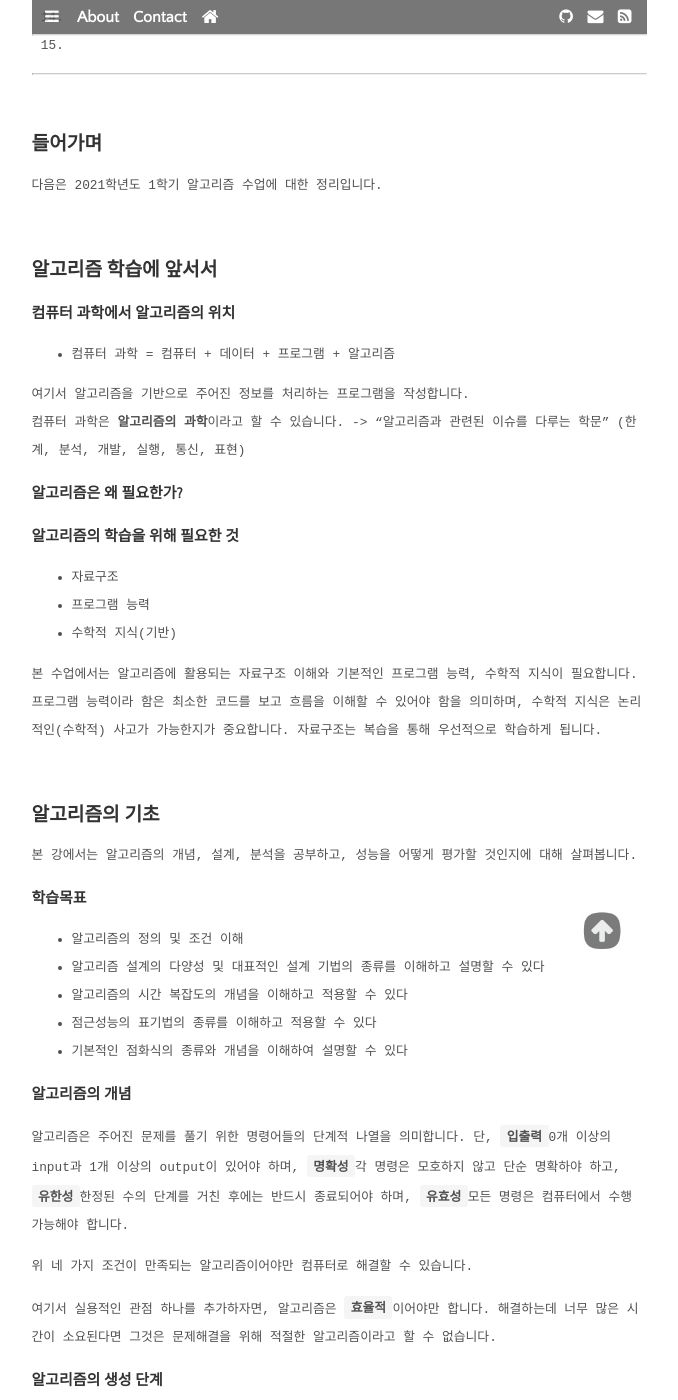
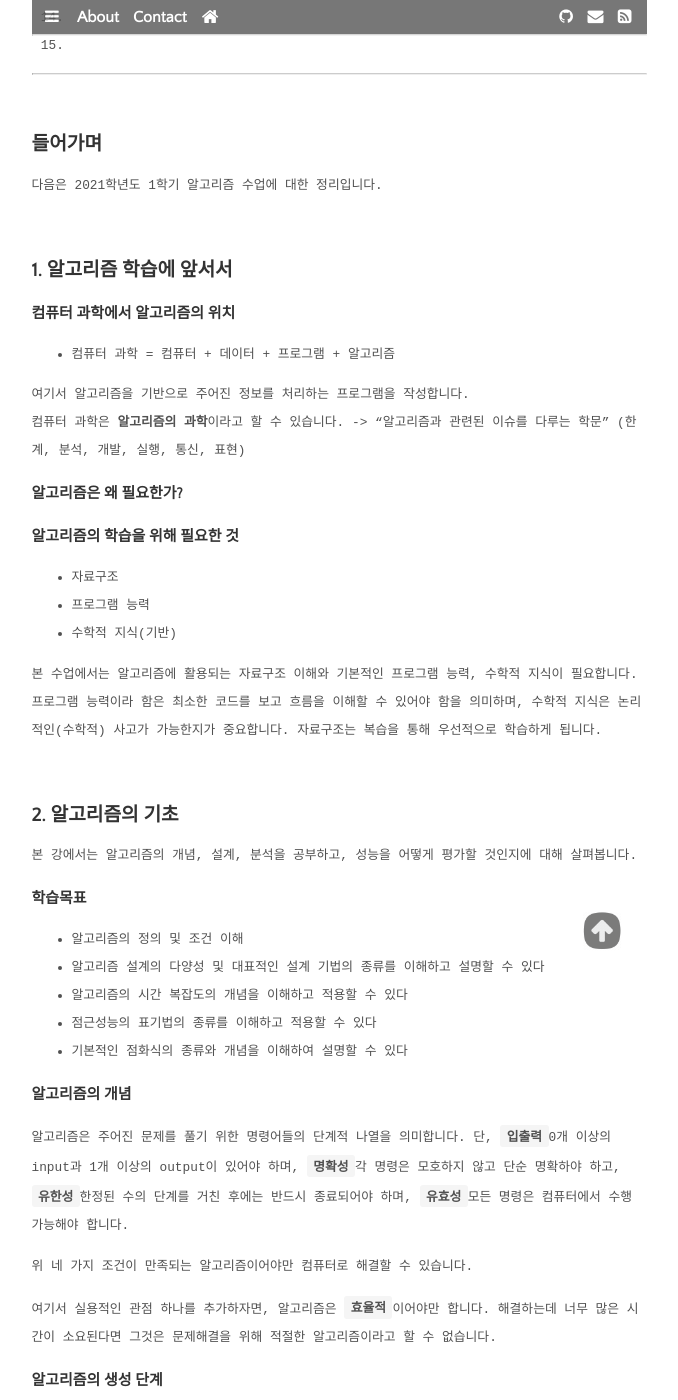
Before and after one commit to daesungRa/namu, a Jekyll site: the page built from _posts/knou/2021-03-16-algorithm.markdown, in a window 1280 px wide and 1400 px high, scrolled down 1101 px. Shown: the whole window, without its empty margins (301-979 px from the left). Built offline with Jekyll 4.4.1, drawn with Linux system fonts in a browser that asks for light colours; some web fonts are replaced; some of the changed text lies outside the part shown.

Commit message:
post-knou: Set title number of each chapter

```diff
--- a/_posts/knou/2021-03-16-algorithm.markdown
+++ b/_posts/knou/2021-03-16-algorithm.markdown
@@ -41,7 +41,7 @@ image-source: https://unsplash.com/photos/HsTnjCVQ798
 다음은 2021학년도 1학기 알고리즘 수업에 대한 정리입니다.
 
 <br>
-## 알고리즘 학습에 앞서서
+## 1. 알고리즘 학습에 앞서서
 
 ### 컴퓨터 과학에서 알고리즘의 위치
 
@@ -64,7 +64,7 @@ image-source: https://unsplash.com/photos/HsTnjCVQ798
 자료구조는 복습을 통해 우선적으로 학습하게 됩니다.
 
 <br>
-## 알고리즘의 기초
+## 2. 알고리즘의 기초
 
 본 강에서는 알고리즘의 개념, 설계, 분석을 공부하고, 성능을 어떻게 평가할 것인지에 대해 살펴봅니다.
 
```
Also changed, not shown: other parts of _posts/knou/2021-03-16-algorithm.markdown (+2 -2 lines).
